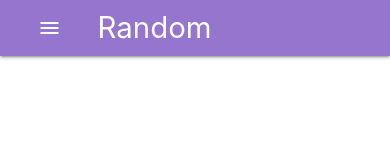
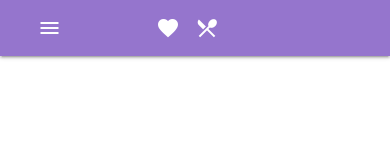
Before and after one commit to mtruong1999/Random-Restaurant-Finder, a Svelte app: page / in a window 390 px wide. Shown: the top 162 px of the page. Built offline with nearby package versions, Linux system fonts and the light colour scheme.

Commit message:
Adjust Columns
Readjust placement of elements to optimize for mobile. Also replaced title in navbar with cute icons

```diff
--- a/src/layout/Navbar.svelte
+++ b/src/layout/Navbar.svelte
@@ -10,7 +10,7 @@
 <nav>
     <div class="nav-wrapper deep-purple lighten-2">
         <div class="container">
-            <Link to="/"><span class="brand-logo">Random Restaurant</span></Link>
+            <Link to="/"><span class="brand-logo"><i class="material-icons left">favorite</i><i class="material-icons left">local_dining</i></span></Link>
             <a href="#" data-target="mobile-demo" class="sidenav-trigger"><i class="material-icons">menu</i></a>
             <ul id="nav-mobile" class="right hide-on-med-and-down">
                 <li><Link to="/">Home</Link></li>
--- a/src/pages/Home.svelte
+++ b/src/pages/Home.svelte
@@ -114,15 +114,18 @@
 
 </style>
 
-<h1>Random Restaurant</h1>
+<h3>Random Restaurant</h3>
 {#if !loading}
     <div class="row">
-        <div class="col s6">
+        <div class="col s2">
             <div class="input-field">
                 <label for="zip-code">Zip code</label>
                 <input type="text" bind:value={zip} on:input={handleZip}/>
             </div>
-
+        </div>
+    </div>
+    <div class="row">
+        <div class="col s4">
             <button class="waves-effect waves-light btn deep-purple lighten-1" on:click={getLocation}>
                 <i class="material-icons left">location_on</i>
                 Use my current location
@@ -131,11 +134,12 @@
         </div>
     </div>
     <div class="row">
-        <div class="col s12">
+        <div class="col s4">
             <RadiusInput bind:radius={radius}/>
         </div>
-
-        <div class="col s12">
+    </div>
+    <div class="row">
+        <div class="col s4">
             {#if readyToSubmit}
                 <button class="waves-effect waves-light pulse btn deep-purple lighten-1" on:click={onGetRestaurant}>
                     <i class="material-icons left">restaurant</i>
```
